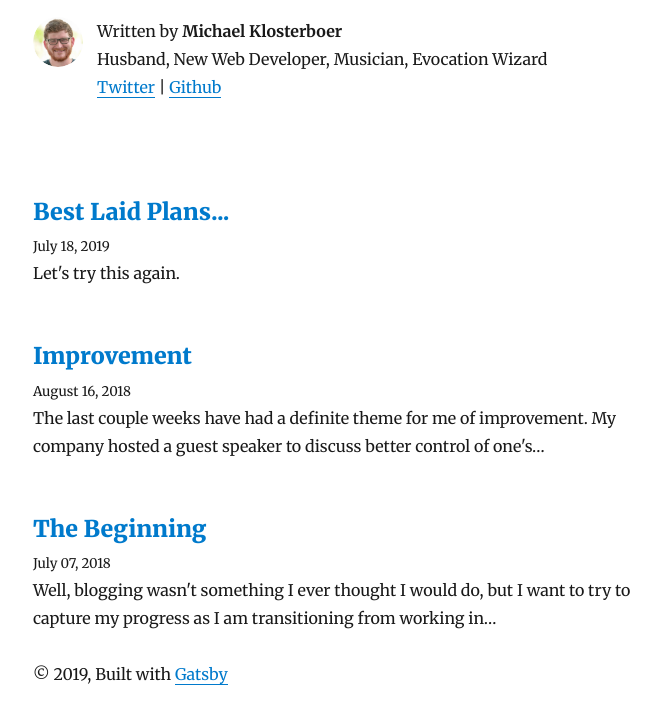
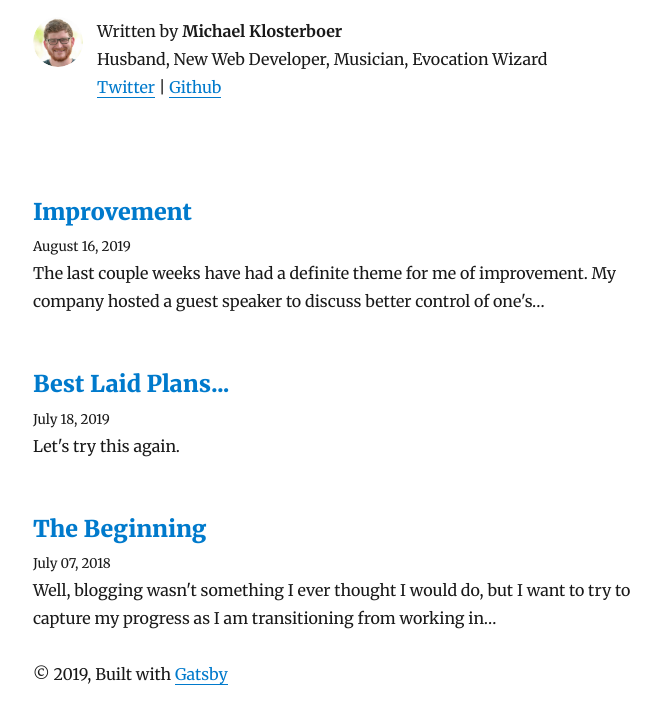
Before and after one commit to mklosterboer/codenightly.me, a Gatsby site: page / in a window 1280 px wide. Shown: the part 137-860 px from the top of the page, without its empty margins (292-953 px from the left). Built offline with nearby package versions, Linux system fonts and the light colour scheme; Gatsby itself is replaced by a stand-in of ours; some packages are replaced by stand-ins of ours.

Commit message:
fix post date for Improvement Post

```diff
--- a/content/blog/improvement/index.md
+++ b/content/blog/improvement/index.md
@@ -1,6 +1,6 @@
 ---
 title: "Improvement"
-date: "2018-08-16T10:10:03.284Z"
+date: "2019-08-16T10:10:03.284Z"
 ---
 
 The last couple weeks have had a definite theme for me of improvement. My company hosted a guest speaker to discuss better control of one's life and how to make incremental improvements. I also have been debating with some career decisions and the necessary improvements I would have to make to pursue those. Happily, I had a week off in the ever-beautiful Hawaii to weigh these thoughts.
```
